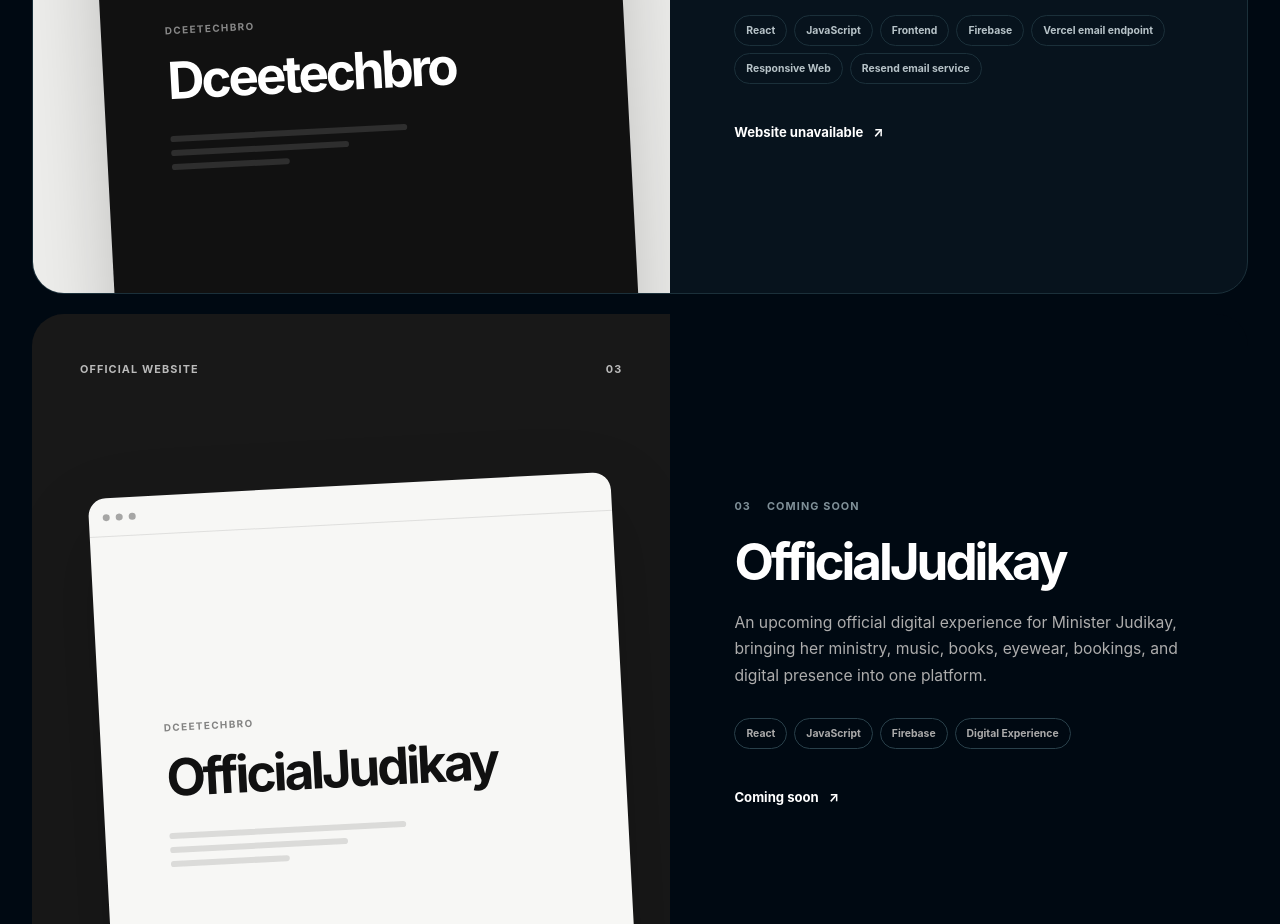
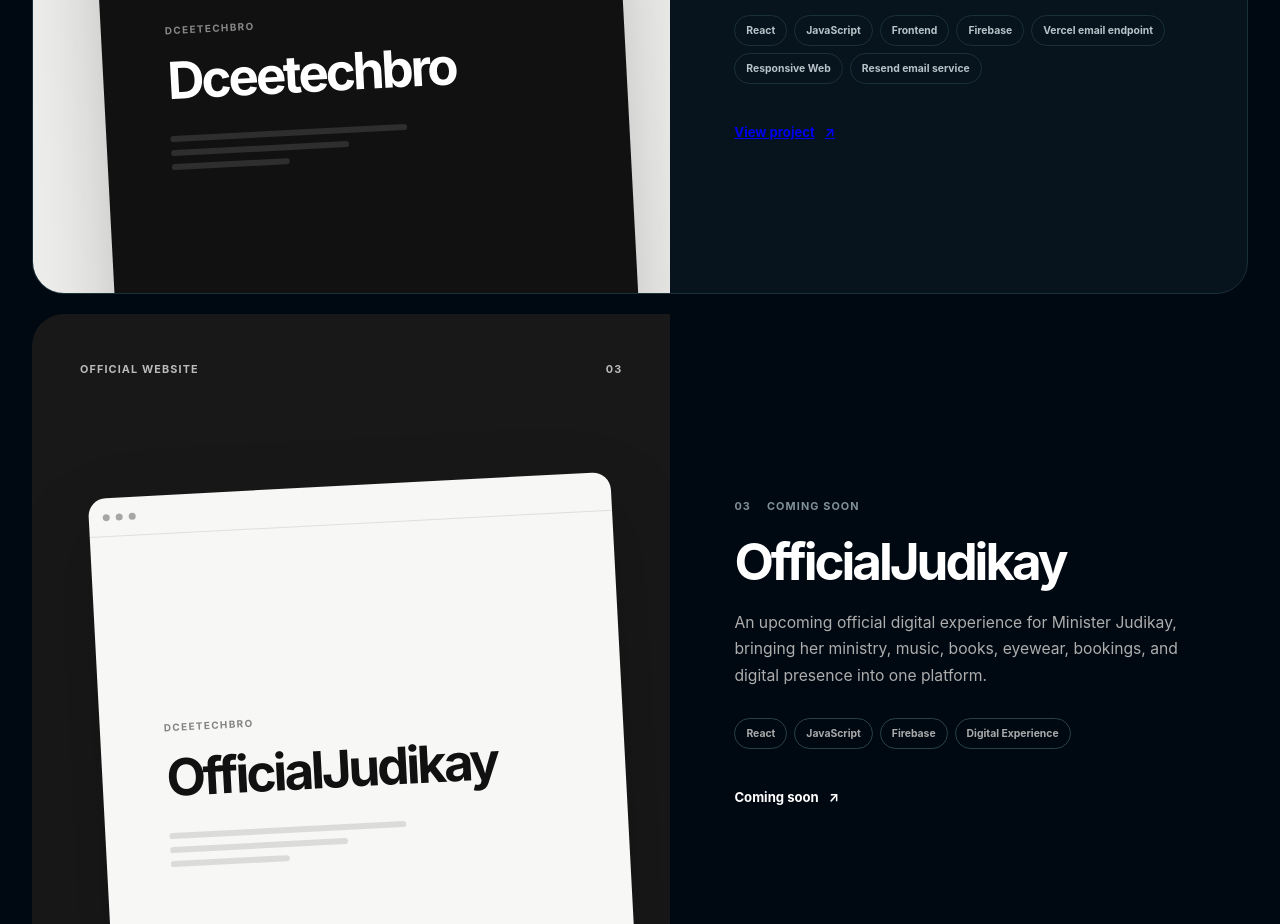
Before and after one commit to dceetechbro/Dceetechbroweb, a React (Vite) app: page / in a window 1280 px wide. Shown: the part 4820-5744 px from the top of the page. Built offline with nearby package versions, Linux system fonts and the light colour scheme; no server answers.

Commit message:
Add Dceetechbro project link

```diff
--- a/src/components/sections/work/Work.jsx
+++ b/src/components/sections/work/Work.jsx
@@ -22,7 +22,7 @@
       tags: ["React", "JavaScript", "Frontend", "Firebase", "Vercel email endpoint", "Responsive Web", "Resend email service"],
       type: "Portfolio",
       theme: "light",
-      url: null,
+      url: "https://dceetechbroweb-4w8p-phi.vercel.app",
     },
     {
       number: "03",
```
